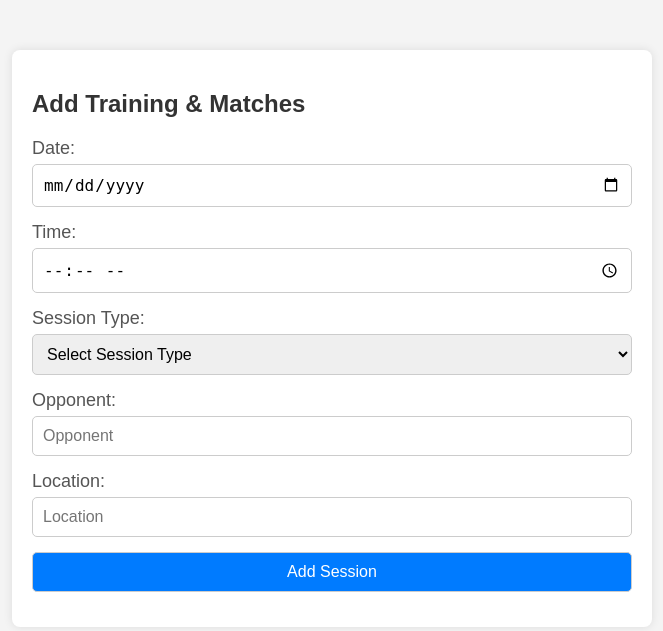
After one commit to AhlanAlghiff/Football-Club-Management-System, a PHP site: page /insert_schedule.html in a window 1280 px wide. The commit adds this page. Shown: the top 631 px of the page, without its empty margins (308-971 px from the left). Run offline with PHP 8.4, Linux system fonts and the light colour scheme.

Commit message:
style: sesi untuk nambahin udah ya

```diff
--- /dev/null
+++ b/src/insert_schedule.html
@@ -0,0 +1,85 @@
+<!-- add_session.php -->
+<!DOCTYPE html>
+<html lang="en">
+<head>
+    <meta charset="UTF-8">
+    <meta name="viewport" content="width=device-width, initial-scale=1.0">
+    <title>Add Training & Matches</title>
+    <style>
+        body {
+            font-family: Arial, sans-serif;
+            margin: 0;
+            padding: 0;
+            background-color: #f4f4f4;
+        }
+        .container {
+            max-width: 600px;
+            margin: 50px auto;
+            background-color: #fff;
+            padding: 20px;
+            border-radius: 8px;
+            box-shadow: 0 0 10px rgba(0, 0, 0, 0.1);
+        }
+        h2 {
+            font-size: 24px;
+            color: #333;
+            margin-bottom: 20px;
+        }
+        label {
+            font-size: 18px;
+            color: #555;
+            display: block;
+            margin-bottom: 5px;
+        }
+        select,
+        input[type="date"],
+        input[type="time"],
+        input[type="text"],
+        input[type="submit"] {
+            width: 100%;
+            padding: 10px;
+            margin-bottom: 15px;
+            border: 1px solid #ccc;
+            border-radius: 5px;
+            font-size: 16px;
+            box-sizing: border-box;
+        }
+        input[type="submit"] {
+            background-color: #007bff;
+            color: #fff;
+            cursor: pointer;
+            transition: background-color 0.3s;
+        }
+        input[type="submit"]:hover {
+            background-color: #0056b3;
+        }
+    </style>
+</head>
+<body>
+    <div class="container">
+        <h2>Add Training & Matches</h2>
+        <form method="POST" action="insert_schedule.php">
+            <label for="tanggal">Date:</label>
+            <input type="date" id="tanggal" name="tanggal" required>
+
+            <label for="waktu">Time:</label>
+            <input type="time" id="waktu" name="waktu" required>
+
+            <label for="jenis_sesi">Session Type:</label>
+            <select id="jenis_sesi" name="jenis_sesi" required>
+                <option value="">Select Session Type</option>
+                <option value="Training">Training</option>
+                <option value="Match">Match</option>
+            </select>
+
+            <label for="lawan">Opponent:</label>
+            <input type="text" id="lawan" name="lawan" placeholder="Opponent">
+
+            <label for="lokasi">Location:</label>
+            <input type="text" id="lokasi" name="lokasi" placeholder="Location" required>
+
+            <input type="submit" value="Add Session">
+        </form>
+    </div>
+</body>
+</html>
--- a/src/schedules_data.php
+++ b/src/schedules_data.php
@@ -95,7 +95,8 @@
                   </button>
                   <button
                     class="flex select-none items-center gap-3 rounded-lg bg-first py-2 px-4 text-center align-middle text-xs font-bold uppercase text-white shadow-md shadow-gray-900/10 transition-all hover:bg-second focus:opacity-[0.85] focus:shadow-none active:opacity-[0.85] active:shadow-none disabled:pointer-events-none disabled:opacity-50 disabled:shadow-none"
-                    type="button">
+                    type="button"
+                    onclick="window.location.href='insert_schedule.html';">
                     <svg xmlns="http://www.w3.org/2000/svg" viewBox="0 0 24 24" fill="currentColor" aria-hidden="true"
                       stroke-width="2" class="w-4 h-4">
                       <path
```
Also changed, not shown: src/insert_schedule.php (added, +25 -0 lines), src/save_injury.html (added, +120 -0 lines).
